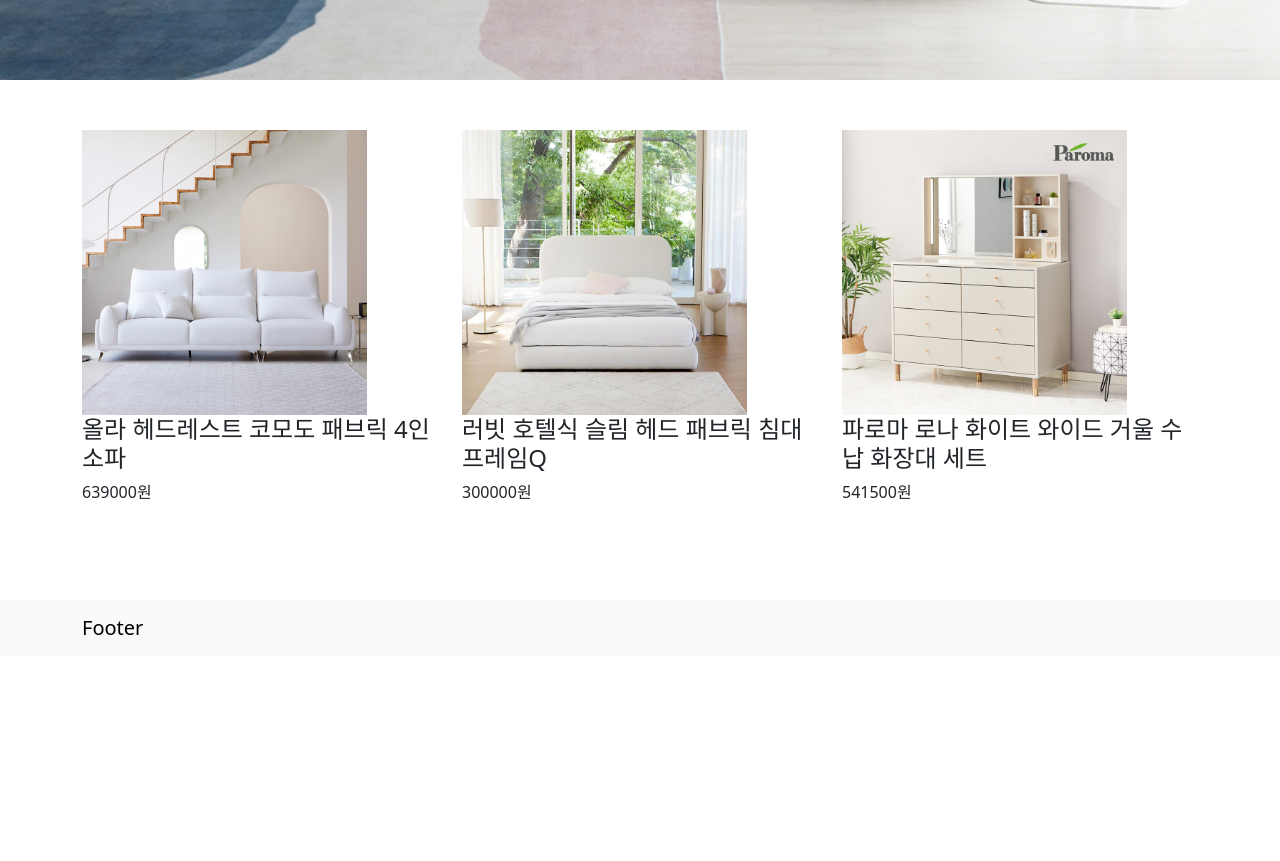
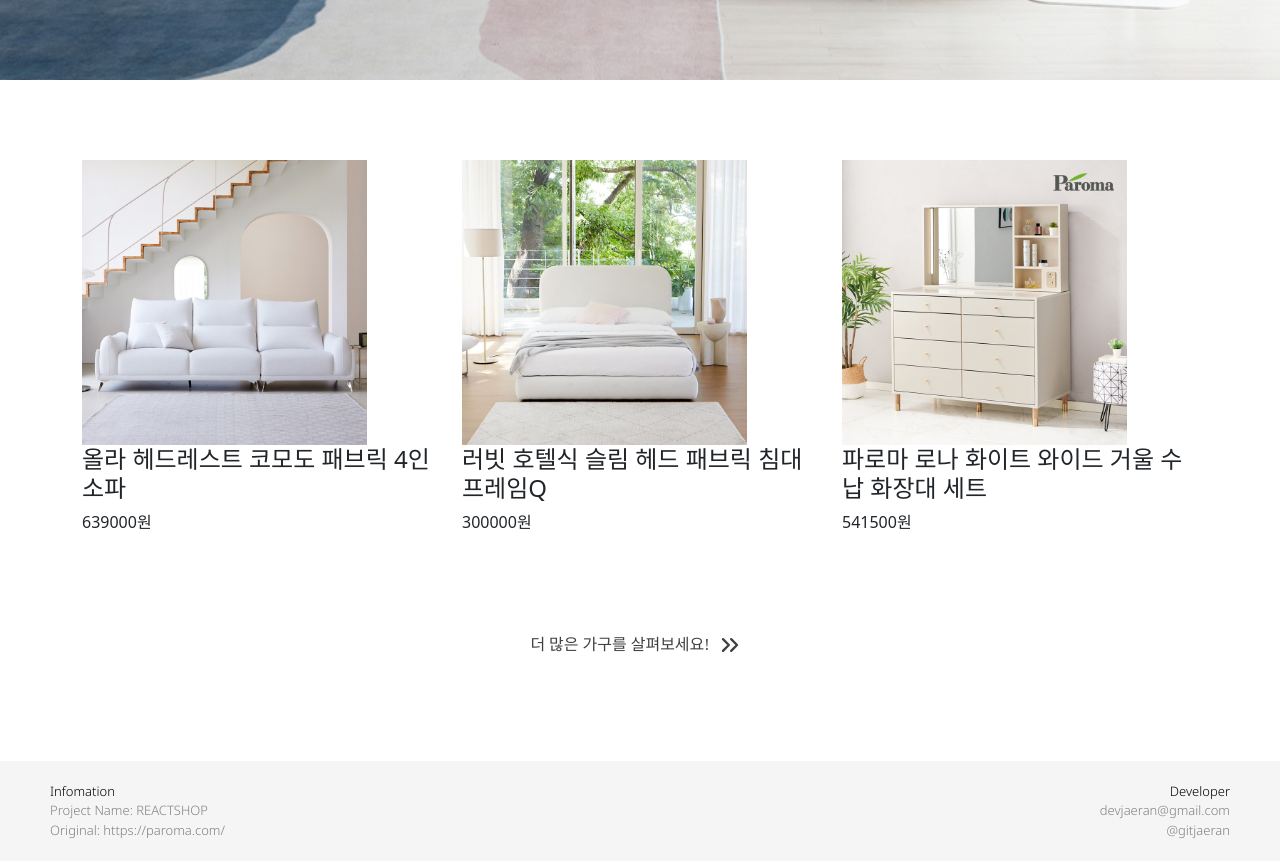
Before and after one commit to gitjaeran/react-shop, a React (Create React App) app: page / in a window 1280 px wide. Shown: the part 800-1661 px from the top of the page. Before the commit the page ends 1456 px from the top, so only its background shows below. Built offline with nearby package versions, Linux system fonts and the light colour scheme.

Commit message:
style, icon

```diff
--- a/package.json
+++ b/package.json
@@ -10,6 +10,7 @@
     "react": "^18.2.0",
     "react-bootstrap": "^2.8.0",
     "react-dom": "^18.2.0",
+    "react-icons": "^4.10.1",
     "react-router-dom": "^6.14.2",
     "react-scripts": "5.0.1",
     "styled-components": "^6.0.7",
--- a/src/Fonts/Font.css
+++ b/src/Fonts/Font.css
@@ -22,6 +22,13 @@
 @font-face {
   font-family: "Noto Sans";
   font-style: normal;
+  font-weight: 300;
+  src: url("./AnyConv.com__NotoSans-Light.woff") format("woff");
+}
+
+@font-face {
+  font-family: "Noto Sans";
+  font-style: normal;
   font-weight: 400;
   src: url("./AnyConv.com__NotoSans-Regular.woff") format("woff");
 }
--- a/src/components/Footer.jsx
+++ b/src/components/Footer.jsx
@@ -1,13 +1,20 @@
 import React from "react";
-import { Container, Navbar } from "react-bootstrap";
+import * as Style from "./css/Footer";
 
 function Footer() {
   return (
-    <Navbar bg="light">
-      <Container>
-        <Navbar.Brand>Footer</Navbar.Brand>
-      </Container>
-    </Navbar>
+    <Style.Layout>
+      <Style.BrandContainer>
+        <div>Infomation</div>
+        <div>Project Name: REACTSHOP</div>
+        <div>Original: https://paroma.com/</div>
+      </Style.BrandContainer>
+      <Style.DevContainer>
+        <div>Developer</div>
+        <div>devjaeran@gmail.com</div>
+        <div>@gitjaeran</div>
+      </Style.DevContainer>
+    </Style.Layout>
   );
 }
 
--- a/src/components/FurnitureCard.jsx
+++ b/src/components/FurnitureCard.jsx
@@ -2,6 +2,7 @@
 import data from "../data";
 import { useState } from "react";
 import { useNavigate } from "react-router-dom";
+import * as Style from "./css/FurnitureCard";
 
 function FurnitureCard() {
   let [furniture] = useState(data);
@@ -11,7 +12,7 @@
   return (
     <div
       className="container"
-      style={{ marginTop: "50px", marginBottom: "80px" }}
+      style={{ marginTop: "80px", marginBottom: "80px" }}
     >
       <div className="row">
         {furniture.map(data => {
--- /dev/null
+++ b/src/components/MoreFurniture.jsx
@@ -0,0 +1,22 @@
+import React from "react";
+import * as Style from "./css/MoreFurniture";
+import { useNavigate } from "react-router-dom";
+import { FiChevronsRight } from "react-icons/fi";
+
+function MoreFurniture() {
+  const navigate = useNavigate();
+  return (
+    <Style.Layout
+      onClick={() => {
+        navigate("/shop");
+      }}
+    >
+      <div>더 많은 가구를 살펴보세요!</div>
+      <button>
+        <FiChevronsRight size="28px" />
+      </button>
+    </Style.Layout>
+  );
+}
+
+export default MoreFurniture;
--- /dev/null
+++ b/src/components/css/Footer.js
@@ -0,0 +1,37 @@
+import styled from "styled-components";
+
+const Layout = styled.div`
+  height: 100px;
+  background-color: #f5f5f5;
+  display: flex;
+  align-items: center;
+  justify-content: space-between;
+  padding: 0px 50px;
+  margin-top: 100px;
+
+  font-family: "Noto Sans";
+  font-weight: 300;
+  font-size: 13px;
+  color: gray;
+`;
+
+const BrandContainer = styled.div`
+  display: flex;
+  flex-direction: column;
+
+  :first-child {
+    color: black;
+  }
+`;
+
+const DevContainer = styled.div`
+  display: flex;
+  flex-direction: column;
+  align-items: end;
+
+  :first-child {
+    color: black;
+  }
+`;
+
+export { Layout, BrandContainer, DevContainer };
--- /dev/null
+++ b/src/components/css/FurnitureCard.js
@@ -0,0 +1,2 @@
+import styled from "styled-components";
+export {};
--- /dev/null
+++ b/src/components/css/MoreFurniture.js
@@ -0,0 +1,21 @@
+import styled from "styled-components";
+
+const Layout = styled.div`
+  display: flex;
+  justify-content: center;
+  align-items: center;
+  /* gap: 10px; */
+  /* background-color: #dcdcdc; */
+
+  font-family: "Noto Sans KR";
+  font-weight: 400;
+  color: #404040;
+  cursor: pointer;
+
+  button {
+    border: none;
+    color: #404040;
+    background-color: white;
+  }
+`;
+export { Layout };
--- a/src/pages/Home.jsx
+++ b/src/pages/Home.jsx
@@ -2,12 +2,14 @@
 import MainBg from "../components/MainBg";
 import FurnitureCard from "../components/FurnitureCard";
 import * as Style from "./css/Home";
+import MoreFurniture from "../components/MoreFurniture";
 
 function Home() {
   return (
     <Style.Layout>
       <MainBg />
       <FurnitureCard />
+      <MoreFurniture />
     </Style.Layout>
   );
 }
```
Also changed, not shown: src/Fonts/AnyConv.com__NotoSans-Light.woff (added), 1 other file (tests, documents, lock files or other folders).
